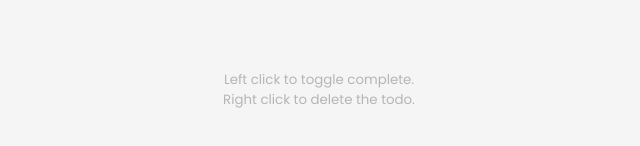
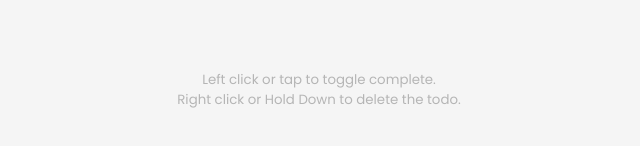
Before and after one commit to edgarcj/ToDoApp, a plain HTML site: page index.html in a window 1280 px wide. Shown: the part 626-772 px from the top of the page, 321-961 px from the left. Drawn offline with Linux system fonts and the light colour scheme.

Commit message:
Update index.html

```diff
--- a/index.html
+++ b/index.html
@@ -16,7 +16,7 @@
         <input type="text" id="input" class="input" placeholder="Enter your todo" autocomplete="off" />
         <ul class="todos" id="todos"></ul>
     </form>
-    <small>Left click to toggle complete. <br />Right click to delete the todo.</small>
+    <small>Left click or tap to toggle complete. <br />Right click or Hold Down to delete the todo.</small>
 </body>
 
 </html>
```
